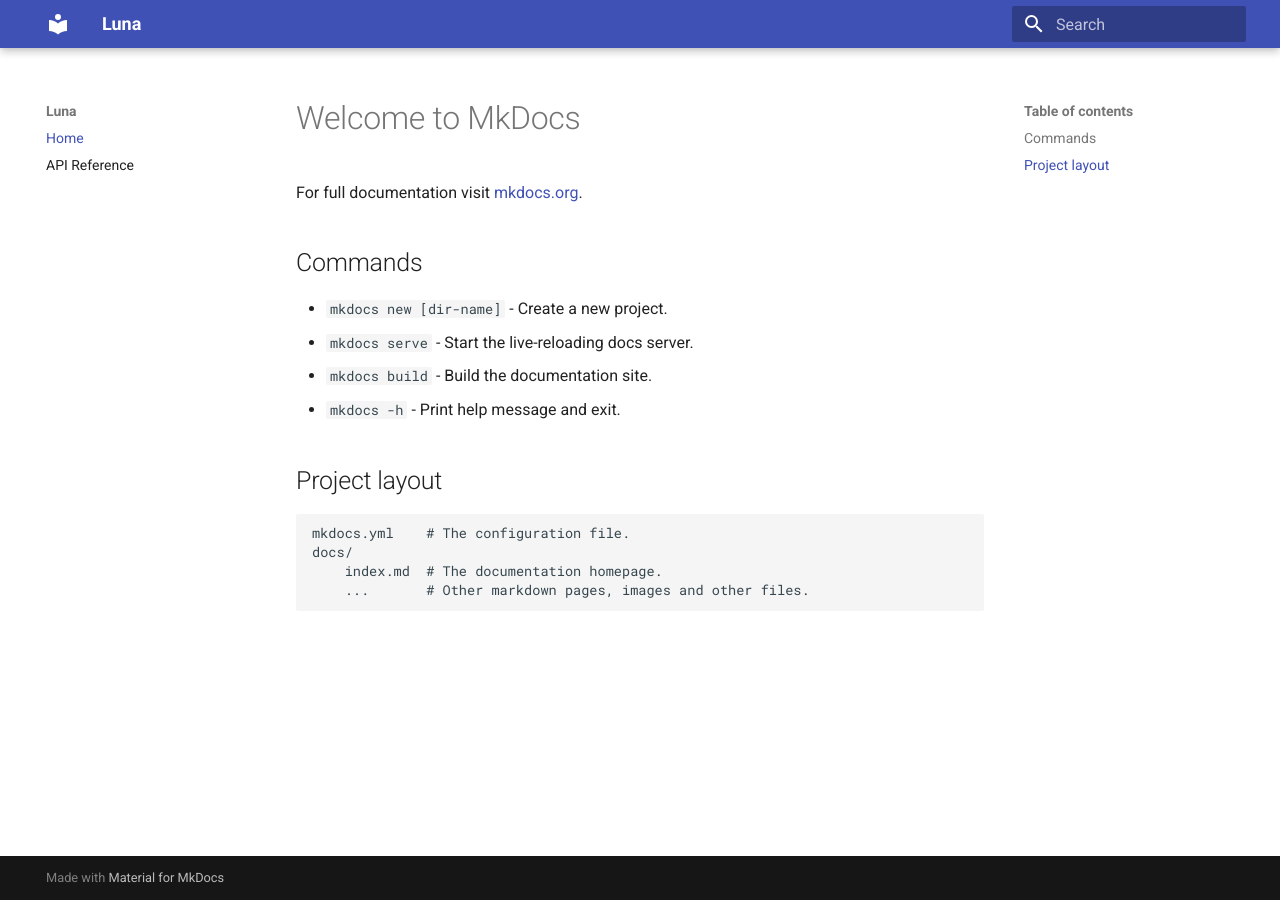
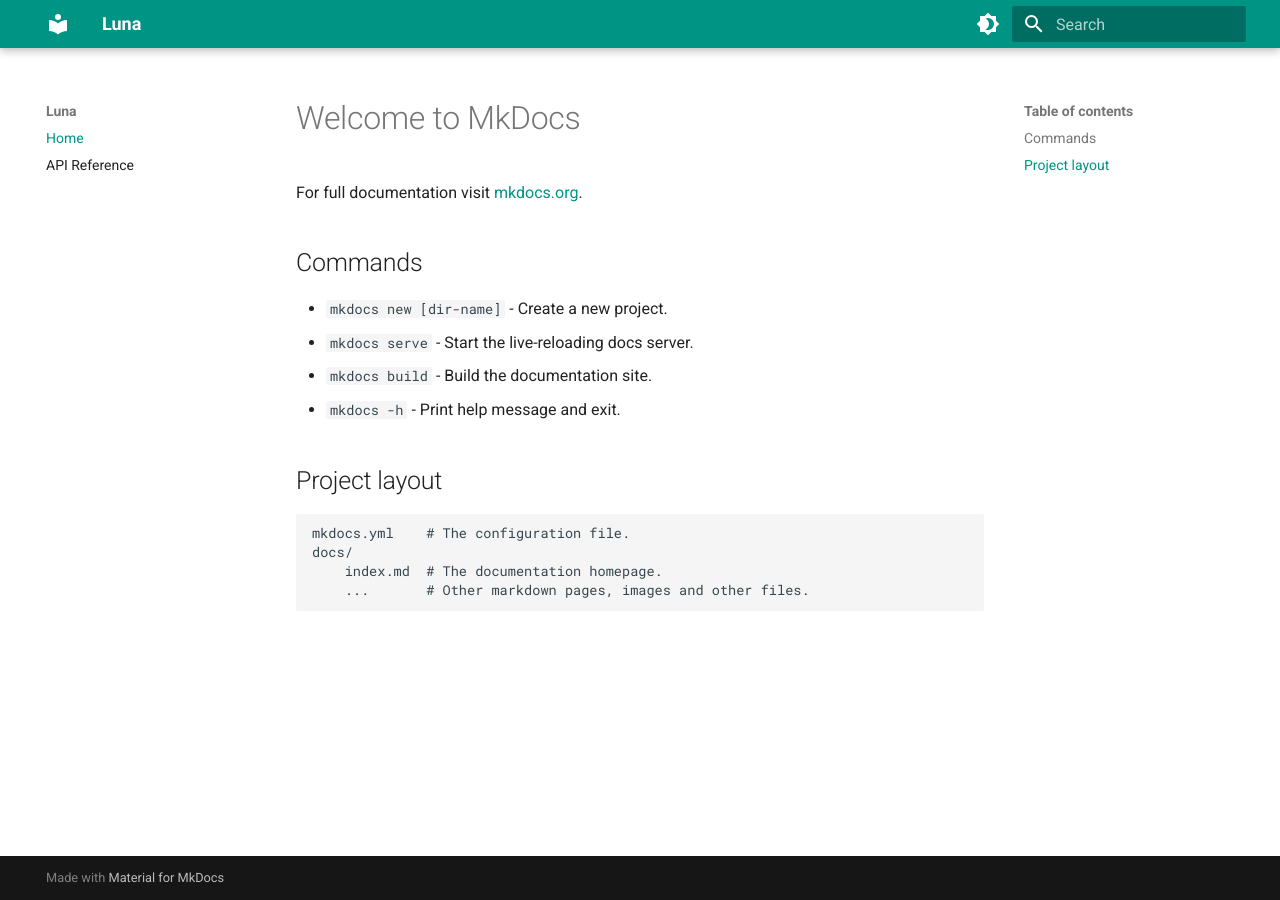
Before and after one commit to SanjeetBalamurugan/Luna, an MkDocs documentation site: the page built from docs/index.md, in a window 1280 px wide. Built offline with MkDocs 1.6.1 and Material for MkDocs 9.7.7, drawn with Linux system fonts in a browser that asks for light colours.

Commit message:
Update mkdocs.yml

```diff
--- a/mkdocs.yml
+++ b/mkdocs.yml
@@ -2,6 +2,17 @@
 site_url: https://sanjeetbalamurugan.github.io/Luna
 theme:
   name: material
+  palette:
+    - scheme: default
+      primary: teal
+      toggle:
+        icon: material/brightness-4
+        name: Switch to dark mode
+    - scheme: slate
+      primary: teal
+      toggle:
+        icon: material/brightness-7
+        name: Switch to light mode
 
 plugins:
   - search
```
